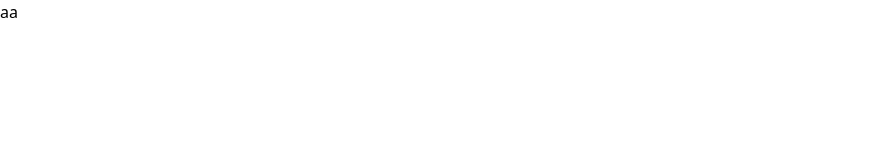
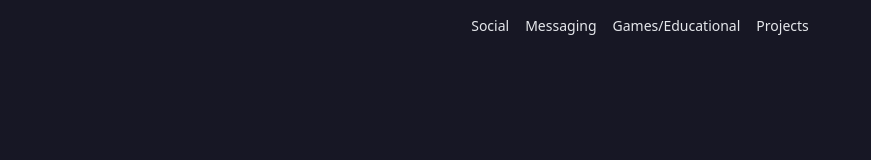
Before and after one commit to joserafael0160/JRLinks, an Astro site: page / in a window 1280 px wide. Shown: the whole page, without its empty margins (0-871 px from the left). Built offline with nearby package versions, Linux system fonts and the light colour scheme; Astro itself is replaced by a stand-in of ours.

Commit message:
MMaking top header

```diff
--- a/src/components/Header.astro
+++ b/src/components/Header.astro
@@ -1 +1,43 @@
-aa
+---
+const navItems = [
+  {
+    title: "Social",
+    label: "Social",
+    url: "#social"
+  },
+  {
+    title: "Messaging",
+    label: "Messaging",
+    url: "#messaging"
+  },
+  {
+    title: "Games/Educational",
+    label: "Games/Educational",
+    url: "#games/educational"
+  },
+  {
+    title: "Projects",
+    label: "Projects",
+    url: "#projects"
+  }
+]
+---
+
+<header class="fixed top-0 z-10 flex items-center justify-y-center w-full mx-auto mt-2">
+  <nav class="flex px-3 font-medium rounded-full text-gray-200 w-full justify-center items-center text-sm">
+    {
+      navItems.map((link) => (
+        <a
+          class="relative block px-2 py-2 transition hover:text-blue-600 "
+          aria-label={link.label}
+          href={link.url}
+          title={link.title}
+
+        >
+          {link.title}
+        </a>
+      ))
+    }
+
+  </nav>
+</header>
--- a/src/layouts/Layout.astro
+++ b/src/layouts/Layout.astro
@@ -1,4 +1,7 @@
 ---
+import Header from '../components/Header.astro';
+
+
 interface Props {
 	title: string;
 }
@@ -11,32 +14,47 @@ const { title } = Astro.props;
 	<head>
 		<title>{title}</title>
 		<meta charset="UTF-8" />
-		<meta name="description"
-    content="Hi, I'm José Rafael, you can find me on all my platforms on this page, follow me on the ones you like.">
-  	<meta name="keywords"
-    content="JRLinks, personal website, social media, links, link, social media links, all my links">
-  	<meta name="author" content="José Rafael">
-  	<meta name="robots" content="index, follow">
-  	<meta charset="UTF-8">
-  	<link rel="canonical" href="https://jrlinks.pages.dev/">
-  	<meta http-equiv="X-UA-Compatible" content="IE=edge">
-  	<meta name="viewport" content="width=device-width, initial-scale=1.0">
+		<meta
+			name="description"
+			content="Hi, I'm José Rafael, you can find me on all my platforms on this page, follow me on the ones you like."
+		/>
+		<meta
+			name="keywords"
+			content="JRLinks, personal website, social media, links, link, social media links, all my links"
+		/>
+		<meta name="author" content="José Rafael" />
+		<meta name="robots" content="index, follow" />
+		<meta charset="UTF-8" />
+		<link rel="canonical" href="https://jrlinks.pages.dev/" />
+		<meta http-equiv="X-UA-Compatible" content="IE=edge" />
+		<meta name="viewport" content="width=device-width, initial-scale=1.0" />
 		<link rel="icon" type="image/svg+xml" href="/favicon.svg" />
 	</head>
 	<body>
+		<Header/>
 		<slot />
 	</body>
 </html>
 <style is:global>
 	:root {
-
 	}
 
 	html {
-
+		scroll-behavior: smooth;
 	}
 
 	body {
+		background: #171717 linear-gradient(#171724, #171727);
+		color: rgba(17, 17, 17, 0.9);
+		display: flex;
+		flex-direction: column;
+		min-height: 100vh;
+		overscroll-behavior: none;
+	}
 
-	}
+	@media (prefers-reduced-motion: reduce) {
+        html {
+          scroll-behavior: auto;
+        }
+      }
 </style>
--- a/src/pages/index.astro
+++ b/src/pages/index.astro
@@ -1,10 +1,8 @@
 ---
 import Layout from '../layouts/Layout.astro';
-import Header from '../components/Header.astro';
 ---
 
 <Layout title="JRLinks - All my links">
-	<Header></Header>
 
 
 </Layout>
```
